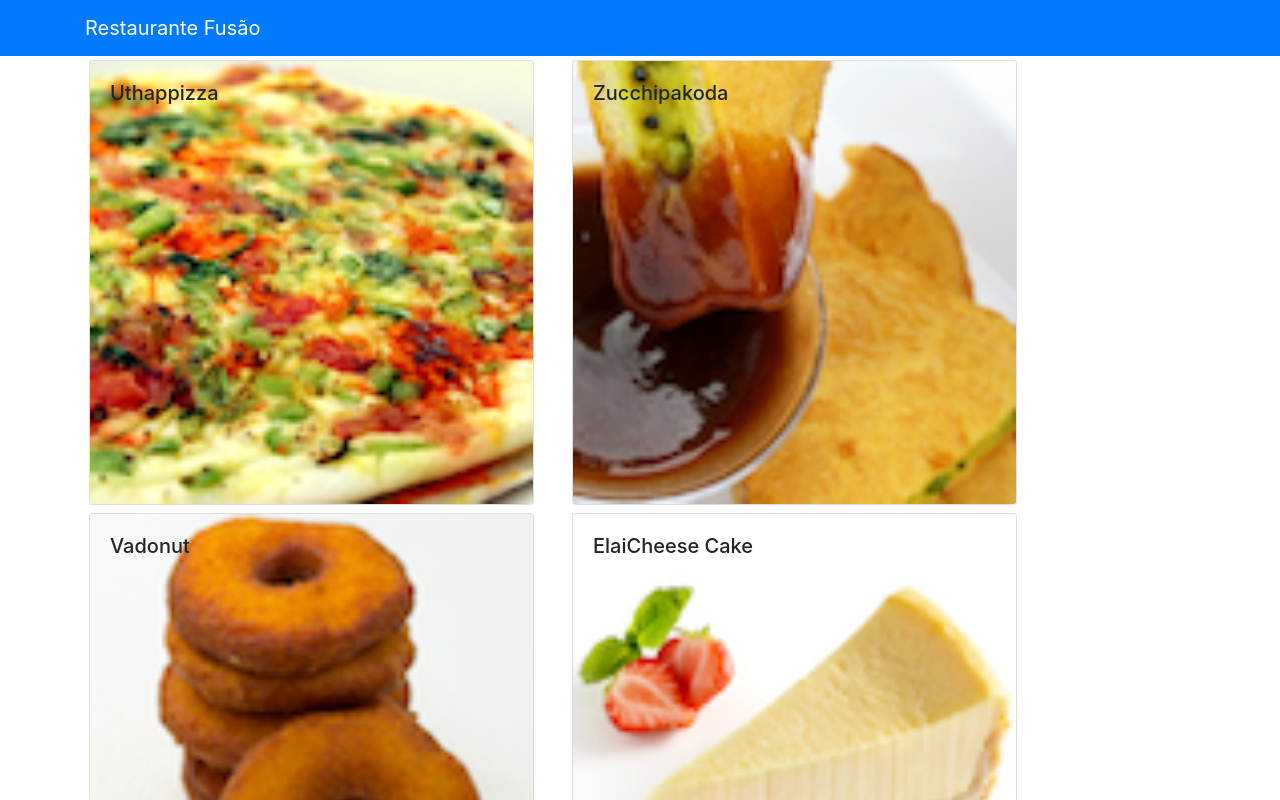
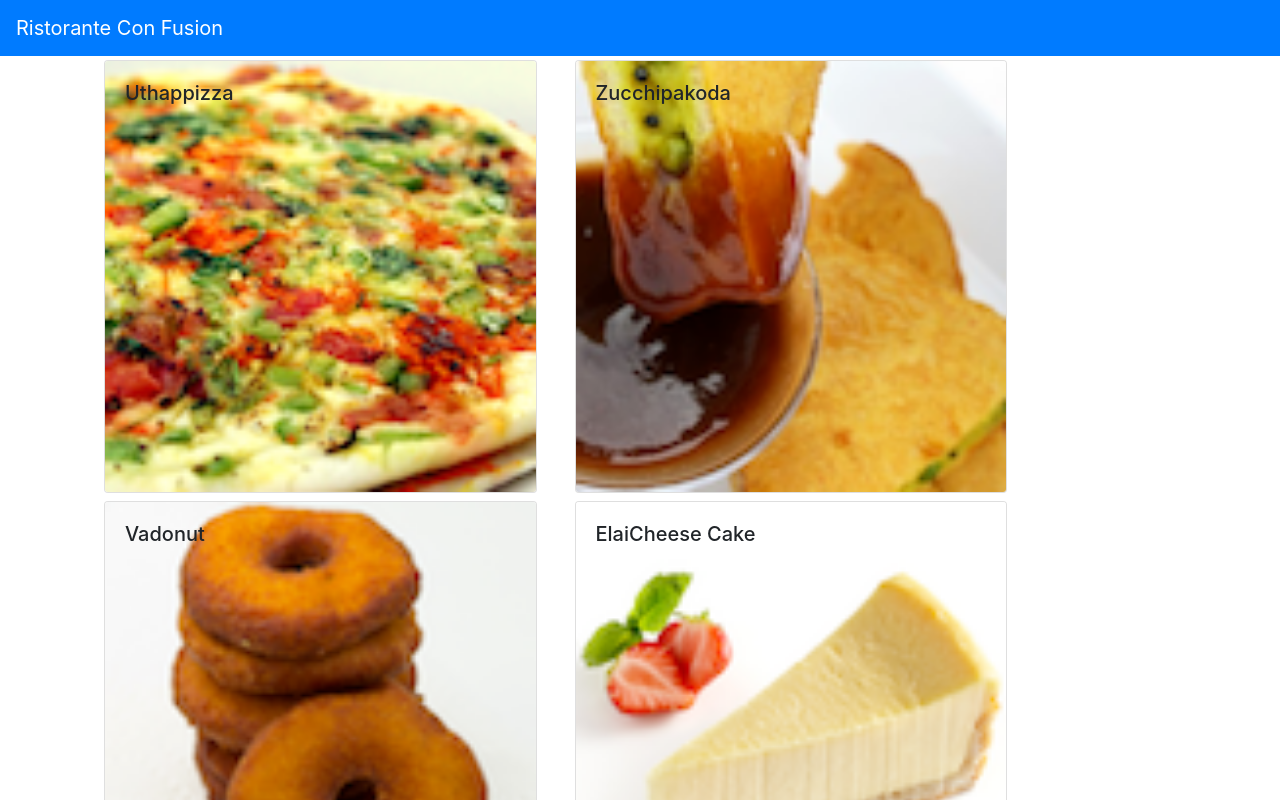
Before and after one commit to maanoel/maanoel-University_HONGKONG, a React (Create React App) app: page / in a window 1280 px wide. Shown: the top 800 px of the page. Built offline with nearby package versions, Linux system fonts and the light colour scheme.

Commit message:
[FEAT] Change the style bootstrap

```diff
--- a/src/App.js
+++ b/src/App.js
@@ -1,8 +1,5 @@
 import { DISHES } from './shared/dishes';
-import {Navbar, NavbarBrand} from 'reactstrap';
-import Menu from './components/MenuComponent.js';
-
-import './App.css';
+import Main from './components/MainComponent';
 
 import { Component } from 'react';
 
@@ -18,12 +15,7 @@
   render(){
     return (
     <div>
-       <Navbar dark color="primary">
-        <div className="container">
-          <NavbarBrand href="/"> Restaurante Fusão</NavbarBrand>
-        </div>
-       </Navbar>
-       <Menu dishes={this.state.dishes}></Menu>
+      <Main/>
     </div>
   )};
 }
--- a/src/components/DishdetailComponent.js
+++ b/src/components/DishdetailComponent.js
@@ -34,6 +34,13 @@
             <div className="row">{comment.comment}</div>
             <div className="mt-1"></div>
             <div className="row">{comment.author}</div>
+            <div className="row">
+              {new Intl.DateTimeFormat("en-US", {
+                year: "numeric",
+                month: "short",
+                day: "2-digit",
+              }).format(new Date(Date.parse(comment.date)))}
+            </div>
           </li>
         );
       });
@@ -43,8 +50,8 @@
           <div className="row col-xs-12 col-sm-12 col-md-5 col-lg-5 m-1">
             <h1>Comments</h1>
           </div>
-            <div className="row col-xs-12 col-sm-12 col-md-12 col-lg-12 ml-3">
-              <ul className="list-unstyled">{commentsList}</ul>
+          <div className="row col-xs-12 col-sm-12 col-md-12 col-lg-12 ml-3">
+            <ul className="list-unstyled">{commentsList}</ul>
           </div>
         </div>
       );
--- /dev/null
+++ b/src/components/MainComponent.js
@@ -0,0 +1,45 @@
+import React, { Component } from "react";
+import { Navbar, NavbarBrand } from "reactstrap";
+import Menu from "./MenuComponent";
+import DishDetail from "./DishdetailComponent";
+import { DISHES } from "../shared/dishes";
+
+class Main extends Component {
+  constructor(props) {
+    super(props);
+    this.state = {
+      dishes: DISHES,
+      selectedDish: null,
+    };
+  }
+
+  onDishSelect(dishId) {
+    this.setState({ selectedDish: dishId });
+  }
+
+  render() {
+    return (
+      <div>
+        <Navbar dark color="primary">
+          <NavbarBrand href="/">Ristorante Con Fusion</NavbarBrand>
+        </Navbar>
+
+        <div className="container">
+          <Menu
+            dishes={this.state.dishes}
+            onClick={(dishId) => this.onDishSelect(dishId)}
+          />
+          <DishDetail
+            dish={
+              this.state.dishes.filter(
+                (dish) => dish.id === this.state.selectedDish
+              )[0]
+            }
+          />
+        </div>
+      </div>
+    );
+  }
+}
+
+export default Main;
--- a/src/components/MenuComponent.js
+++ b/src/components/MenuComponent.js
@@ -1,8 +1,6 @@
 import React from "react";
 import { Component } from "react";
 import { Card, CardImg, CardTitle, CardImgOverlay } from "reactstrap";
-
-import DishDetail from "./DishdetailComponent.js";
 
 class Menu extends Component {
   constructor(props) {
@@ -22,7 +20,8 @@
     const menu = this.state.dishes.map((dish) => {
       return (
         <div className="col-xs-12 col-md-5 m-1">
-          <Card key={dish.id} onClick={() => this.onDishSelect(dish)}>
+          <Card key={dish.id}
+          onClick={() => this.props.onClick(dish.id)}>
             <CardImg src={dish.image} alt={dish.name} />
             <CardImgOverlay>
               <CardTitle>{dish.name}</CardTitle>
@@ -35,7 +34,6 @@
     return (
       <div className="container">
         <div className="row">{menu}</div>
-        <DishDetail dish={this.state.selectedDish}></DishDetail>
       </div>
     );
   }
```
